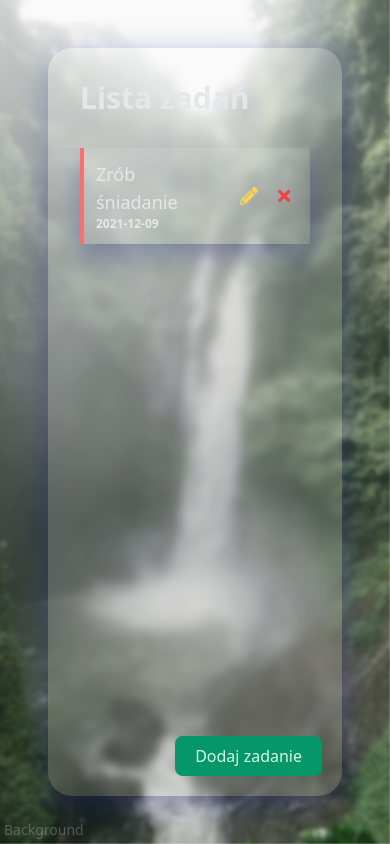
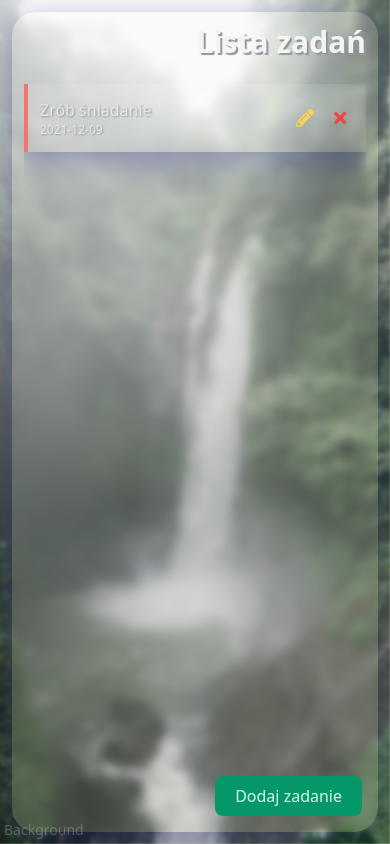
Before and after one commit to CubeStormPrivate/todo-app, a React (Create React App) app: page / in a window 390 px wide. Built offline with nearby package versions, Linux system fonts and the light colour scheme.

Commit message:
Mobile layout

```diff
--- a/src/components/App.tsx
+++ b/src/components/App.tsx
@@ -7,11 +7,13 @@ import Particles from "react-tsparticles";
 import { Tasks as TasksView } from './views/Tasks';
 import { Create as CreateView } from './views/Create';
 
+import '../css/glass.css';
+
 
 export const App: React.FC = () => {
     return (
-        <div className="min-h-screen max-h-screen flex justify-center bg-background p-12">
-            <div className="w-full max-w-xl relative z-10 glass">
+        <div className="min-h-screen max-h-screen flex justify-center bg-background p-3 md:p-8 lg:p-12">
+            <div className="w-full max-w-xl relative z-10 p-3 md:p-5 lg:p-8 glass">
                 <Routes>
                     <Route path="/" element={<TasksView />} />
                     <Route path="/dodaj" element={<CreateView />} />
@@ -25,7 +27,7 @@ export const App: React.FC = () => {
 
             <a
                 href="https://www.pexels.com/pl-pl/zdjecie/niesamowity-wodospad-z-bujnymi-liscmi-na-skalach-4534200/"
-                className="absolute bottom-0 left-0 text-sm text-gray-100 text-opacity-25 p-1"
+                className="absolute bottom-0 left-0 z-20 text-sm text-gray-100 transition-opacity opacity-25 hover:opacity-70 p-1"
             > Background </a>
         </div>
     );
--- a/src/components/Header.tsx
+++ b/src/components/Header.tsx
@@ -2,14 +2,13 @@ import * as React from 'react';
 
 
 interface HeaderProps {
-    title: string,
-    styles?: string
+    title: string
 }
 
-export const Header: React.FC<HeaderProps> = ({ title, styles = '' }) => {
+export const Header: React.FC<HeaderProps> = ({ title }) => {
     return (
-        <header className={`w-full p-8 ${styles}`}>
-            <h1 className="text-3xl text-gray-200 font-bold"> {title} </h1>
+        <header className={`w-full mb-6 md:mb-8`}>
+            <h1 className="text-3xl text-gray-100 font-bold text-right"> {title} </h1>
         </header>
     );
 }
--- a/src/components/Navigation.tsx
+++ b/src/components/Navigation.tsx
@@ -7,7 +7,7 @@ interface NavigationProps {
 
 export const Navigation: React.FC<NavigationProps> = ({ children }) => {
     return (
-        <nav className="w-full flex flex-wrap justify-end gap-1 p-4">
+        <nav className="w-full flex flex-wrap justify-end gap-1">
             {children}
         </nav>
     );
--- a/src/components/SingleTask.tsx
+++ b/src/components/SingleTask.tsx
@@ -48,11 +48,12 @@ export const SingleTask: React.FC<SingleTaskProps> = ({ id, name, date, isImport
                     <>
                         {isEditing ? (
                             <div className="flex flex-col gap-2">
-                                <Form className="flex flex-col gap-8">
+                                <Form className="flex flex-col gap-4 md:gap-6 lg:gap-8">
                                     <Input
                                         type="text"
                                         name="name"
                                         placeholder="Nazwa zadania"
+                                        styles="text-sm w-44 md:w-unset"
                                         error={errors.name}
                                         touched={touched.name}
                                     />
@@ -61,6 +62,7 @@ export const SingleTask: React.FC<SingleTaskProps> = ({ id, name, date, isImport
                                         type="date"
                                         name="date"
                                         placeholder="Termin zadania"
+                                        styles="text-sm w-44 md:w-unset"
                                         error={errors.date}
                                         touched={touched.date}
                                     />
@@ -69,8 +71,8 @@ export const SingleTask: React.FC<SingleTaskProps> = ({ id, name, date, isImport
                             </div>
                         ) : (
                             <div className="flex flex-col">
-                                <span className="text-gray-200 text-lg"> {name} </span>
-                                <span className="text-gray-200 font-bold text-xs"> {date} </span>
+                                <span className="text-gray-200 md:text-lg"> {name} </span>
+                                <span className="text-gray-200 md:font-bold text-xs"> {date} </span>
                             </div>
                         )}
 
@@ -91,18 +93,20 @@ export const SingleTask: React.FC<SingleTaskProps> = ({ id, name, date, isImport
                                     </FormSubmitButton>
                                 </>
                             ) : (
+                                <>
                                     <IconButton
                                         icon={faPencilAlt}
                                         styles={'text-yellow-300'}
                                         handler={() => setIsEditing(true)}
                                     />
-                            )}
 
                                     <IconButton
                                         icon={faTimes}
                                         styles={'text-red-500'}
                                         handler={handleRemoveTask}
                                     />
+                                </>
+                            )}
                         </div>
                     </>
                 )}
--- a/src/components/inc/Input.tsx
+++ b/src/components/inc/Input.tsx
@@ -23,7 +23,7 @@ export const Input: React.FC<InputProps> = ({ type, name, placeholder = '', styl
                 type={type}
                 name={name}
                 placeholder={placeholder}
-                className={`text-gray-100 font-bold tracking-wide placeholder-opacity-50 placeholder-gray-100 bg-transparent border-0 border-b-2 border-gray-200 focus:border-gray-200 focus:ring-0 p-1 ${styles}`}
+                className={`text-gray-100 font-bold tracking-wide placeholder-opacity-70 placeholder-gray-100 bg-transparent border-0 border-b-2 border-gray-200 focus:border-gray-200 focus:ring-0 p-1 ${styles}`}
                 onFocus={event => event.target.placeholder = ''}
                 onBlur={event => event.target.placeholder = name}
             />
--- a/src/components/views/Create.tsx
+++ b/src/components/views/Create.tsx
@@ -71,6 +71,7 @@ export const Create: React.FC = () => {
                                     type="date"
                                     name="date"
                                     placeholder="Termin zadania"
+                                    styles="w-full"
                                     error={errors.date}
                                     touched={touched.date}
                                 />
--- a/src/components/views/Tasks.tsx
+++ b/src/components/views/Tasks.tsx
@@ -9,6 +9,8 @@ import { Header } from '../Header';
 import { Button } from '../inc/Button';
 import { Navigation } from '../Navigation';
 import { SingleTask } from '../SingleTask';
+
+import '../../css/scrollbar.css';
 
 
 interface TaskType {
@@ -32,7 +34,7 @@ export const Tasks: React.FC = () => {
         <div className="w-full h-full flex flex-col">
             <Header title="Lista zadań" />
 
-            <main className="w-full px-8 flex flex-col flex-1 gap-2 overflow-y-scroll">
+            <main className="w-full flex flex-col flex-1 gap-2 overflow-y-scroll">
                 {TasksComponent}
             </main>
 
--- /dev/null
+++ b/src/css/glass.css
@@ -0,0 +1,14 @@
+.glass {
+    background: rgba( 255, 255, 255, 0.16 );
+    box-shadow: 0 8px 32px 0 rgba( 31, 38, 135, 0.37 );
+    backdrop-filter: blur( 4px );
+    -webkit-backdrop-filter: blur( 4px );
+    border-radius: 24px;
+}
+
+.glass-2 {
+    background: rgba( 255, 255, 255, 0.02 );
+    box-shadow: 0 8px 32px 0 rgba( 31, 38, 135, 0.37 );
+    backdrop-filter: blur( 8px );
+    -webkit-backdrop-filter: blur( 8px );
+}
--- /dev/null
+++ b/src/css/global.css
@@ -0,0 +1,16 @@
+h1 {
+    text-shadow: 2px 2px 1px rgba(150, 150, 150, 1);
+}
+
+label,
+input,
+span {
+    text-shadow: 1px 1px 2px rgba(150, 150, 150, 1);
+}
+
+.bg-background {
+    background-repeat: no-repeat;
+    background-size: cover;
+    background-attachment: fixed;
+    background-position: bottom;
+}
--- /dev/null
+++ b/src/css/scrollbar.css
@@ -0,0 +1,15 @@
+::-webkit-scrollbar {
+    width: 8px;
+}
+
+::-webkit-scrollbar-track {
+    background: transparent;
+}
+
+::-webkit-scrollbar-thumb {
+    background: rgba( 255, 255, 255, 0.16 );
+    box-shadow: 0 8px 32px 0 rgba( 31, 38, 135, 0.37 );
+    backdrop-filter: blur( 7px );
+    -webkit-backdrop-filter: blur( 7px );
+    border: 1px solid rgba( 255, 255, 255, 0.18 );
+}
--- a/src/css/tailwind.css
+++ b/src/css/tailwind.css
@@ -1,42 +1,3 @@
 @tailwind base;
 @tailwind components;
 @tailwind utilities;
-
-
-.glass {
-    background: rgba( 255, 255, 255, 0.16 );
-    box-shadow: 0 8px 32px 0 rgba( 31, 38, 135, 0.37 );
-    backdrop-filter: blur( 4px );
-    -webkit-backdrop-filter: blur( 4px );
-    border-radius: 24px;
-}
-
-.glass-2 {
-    background: rgba( 255, 255, 255, 0.02 );
-    box-shadow: 0 8px 32px 0 rgba( 31, 38, 135, 0.37 );
-    backdrop-filter: blur( 8px );
-    -webkit-backdrop-filter: blur( 8px );
-}
-
-.bg-background {
-    background-repeat: no-repeat;
-    background-size: cover;
-    background-attachment: fixed;
-    background-position: bottom;
-}
-
-::-webkit-scrollbar {
-    width: 8px;
-}
-
-::-webkit-scrollbar-track {
-    background: transparent;
-}
-
-::-webkit-scrollbar-thumb {
-    background: rgba( 255, 255, 255, 0.16 );
-    box-shadow: 0 8px 32px 0 rgba( 31, 38, 135, 0.37 );
-    backdrop-filter: blur( 7px );
-    -webkit-backdrop-filter: blur( 7px );
-    border: 1px solid rgba( 255, 255, 255, 0.18 );
-}
--- a/src/index.tsx
+++ b/src/index.tsx
@@ -8,6 +8,7 @@ import { BrowserRouter } from "react-router-dom";
 import { App } from './components/App';
 
 import './css/tailwind.css';
+import './css/global.css';
 
 
 const root = document.getElementById('root');
```
Lines whose indentation alone changed are shown as unchanged.
